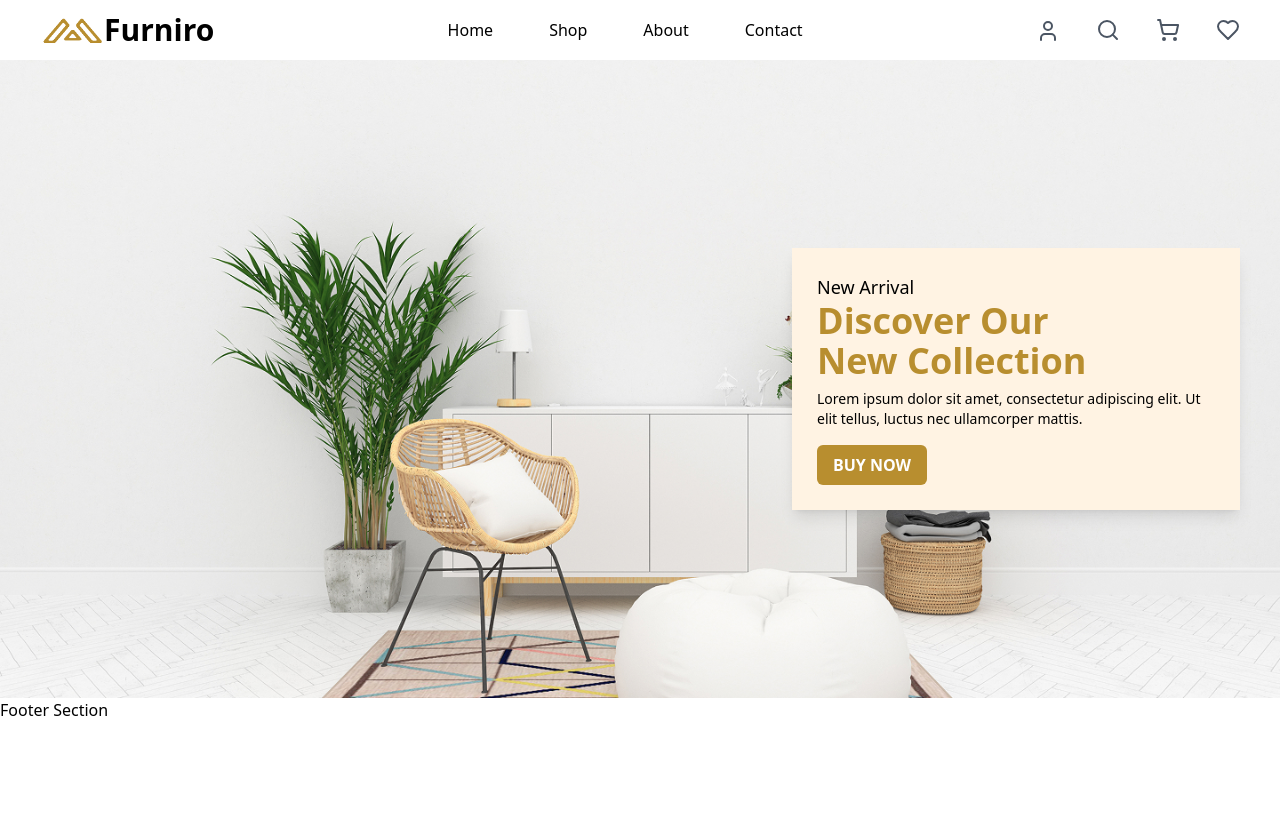
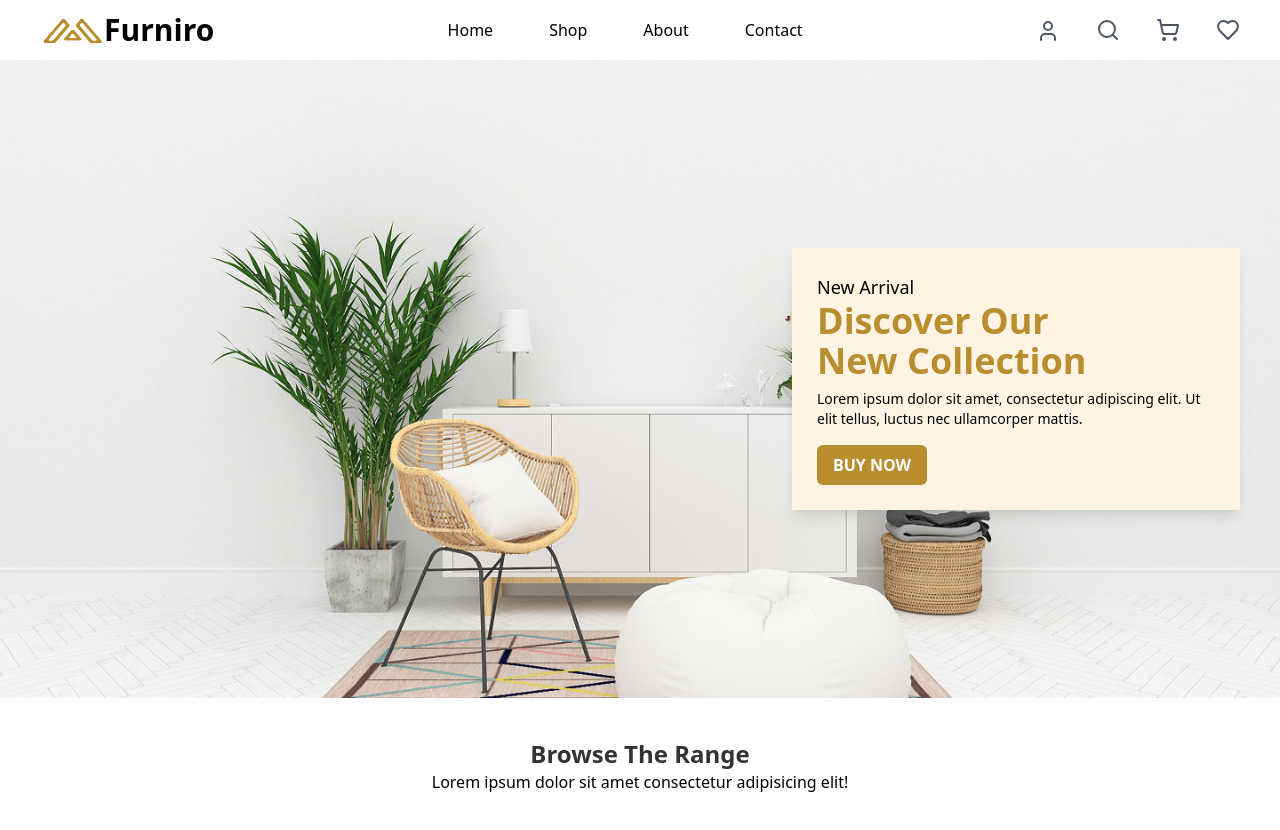
Before and after one commit to Anamika770/furniro, a Next.js app: page / in a window 1280 px wide. Shown: the top 830 px of the page. Before the commit the page ends 800 px from the top, so only its background shows below. Built offline with nearby package versions, Linux system fonts and the light colour scheme.

Commit message:
Working in category Section

```diff
--- a/src/app/components/home/arrival.jsx
+++ b/src/app/components/home/arrival.jsx
@@ -14,10 +14,10 @@ export default function Arrival() {
                 <h2 className="text-[#B88E2F] font-bold text-4xl">
                     Discover Our <br /> New Collection
                 </h2>
-                <p className="text-sm mt-2">
+                <div className="text-sm mt-2">
                     Lorem ipsum dolor sit amet, consectetur adipiscing elit. Ut elit
                     tellus, luctus nec ullamcorper mattis.
-                </p>
+                </div>
                 <button className="bg-[#B88E2F] transition-all duration-300 hover:scale-95 text-white font-bold px-4 py-2 mt-4 rounded-md">
                     BUY NOW
                 </button>
@@ -31,9 +31,9 @@ export default function Arrival() {
             <h2 className="text-xl font-bold text-[#B88E2F] mt-2">
                 Discover Our New Collection
             </h2>
-            <p className="text-sm text-gray-600 mt-2">
+            <div className="text-sm text-gray-600 mt-2">
                 Lorem ipsum dolor sit amet, consectetur adipiscing elit. Ut elit tellus, luctus nec ullamcorper mattis.
-            </p>
+            </div>
             <button className="bg-[#B88E2F] text-white font-bold px-4 py-2 mt-4 rounded-md">
                 BUY NOW
             </button>
--- /dev/null
+++ b/src/app/components/home/category.jsx
@@ -0,0 +1,8 @@
+export default function Category() {
+    return (
+        <div className="flex flex-col items-center justify-center py-10">
+            <div className="text-[#333333] text-2xl font-extrabold">Browse The Range</div>
+            <div>Lorem ipsum dolor sit amet consectetur adipisicing elit!</div>
+        </div>
+    )
+};
--- a/src/app/layout.js
+++ b/src/app/layout.js
@@ -26,7 +26,7 @@ export default function RootLayout({ children }) {
       >
         <Header />
         {children}
-        <Footer />
+        {/* <Footer /> */}
       </body>
     </html>
   );
--- a/src/app/page.js
+++ b/src/app/page.js
@@ -1,8 +1,12 @@
 import Image from "next/image";
 import Arrival from "./components/home/arrival";
+import Category from "./components/home/category";
 
 export default function Home() {
   return (
-    <Arrival />
+    <>
+      <Arrival />
+      <Category />
+    </>
   );
 }
```
